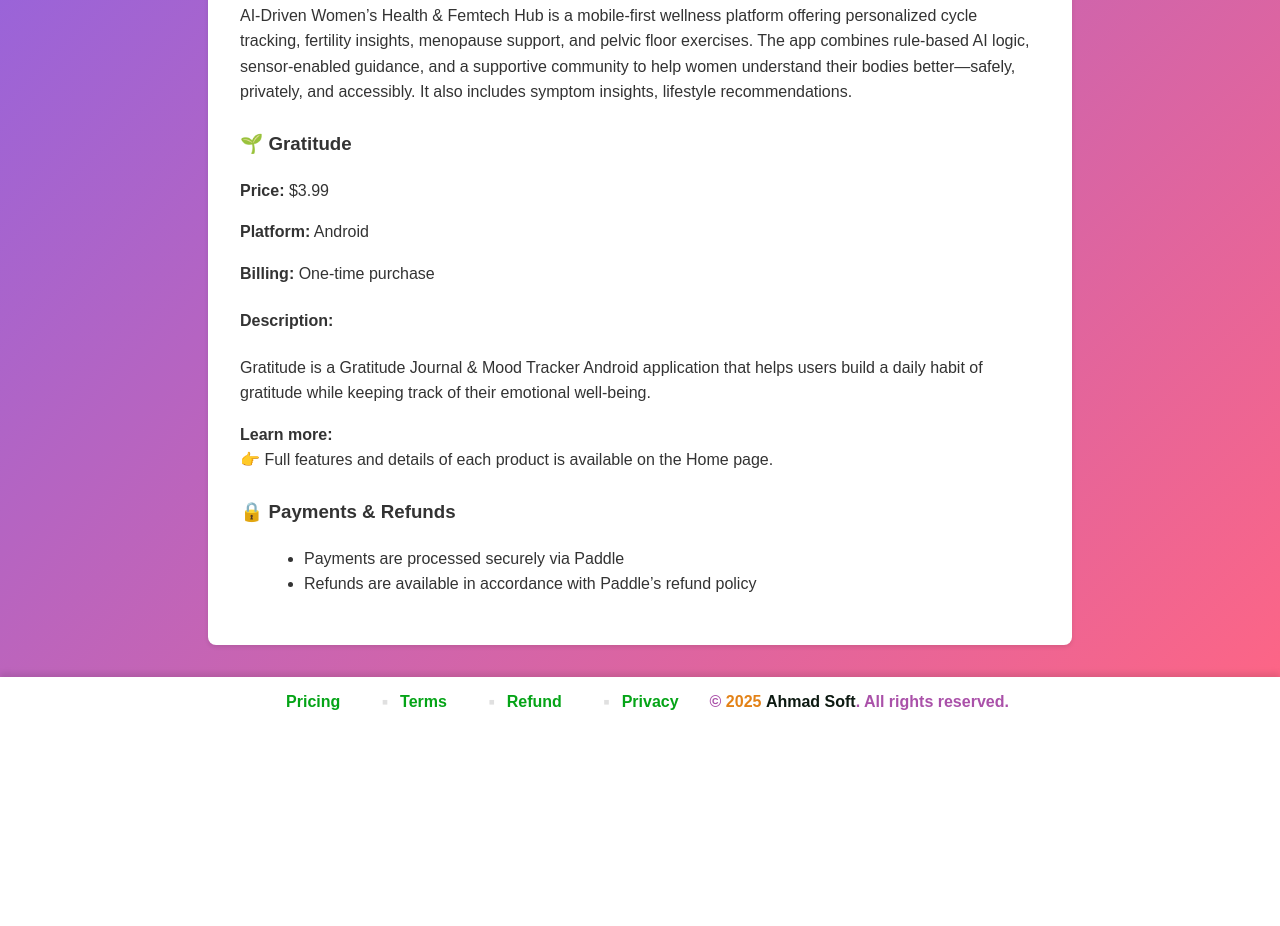
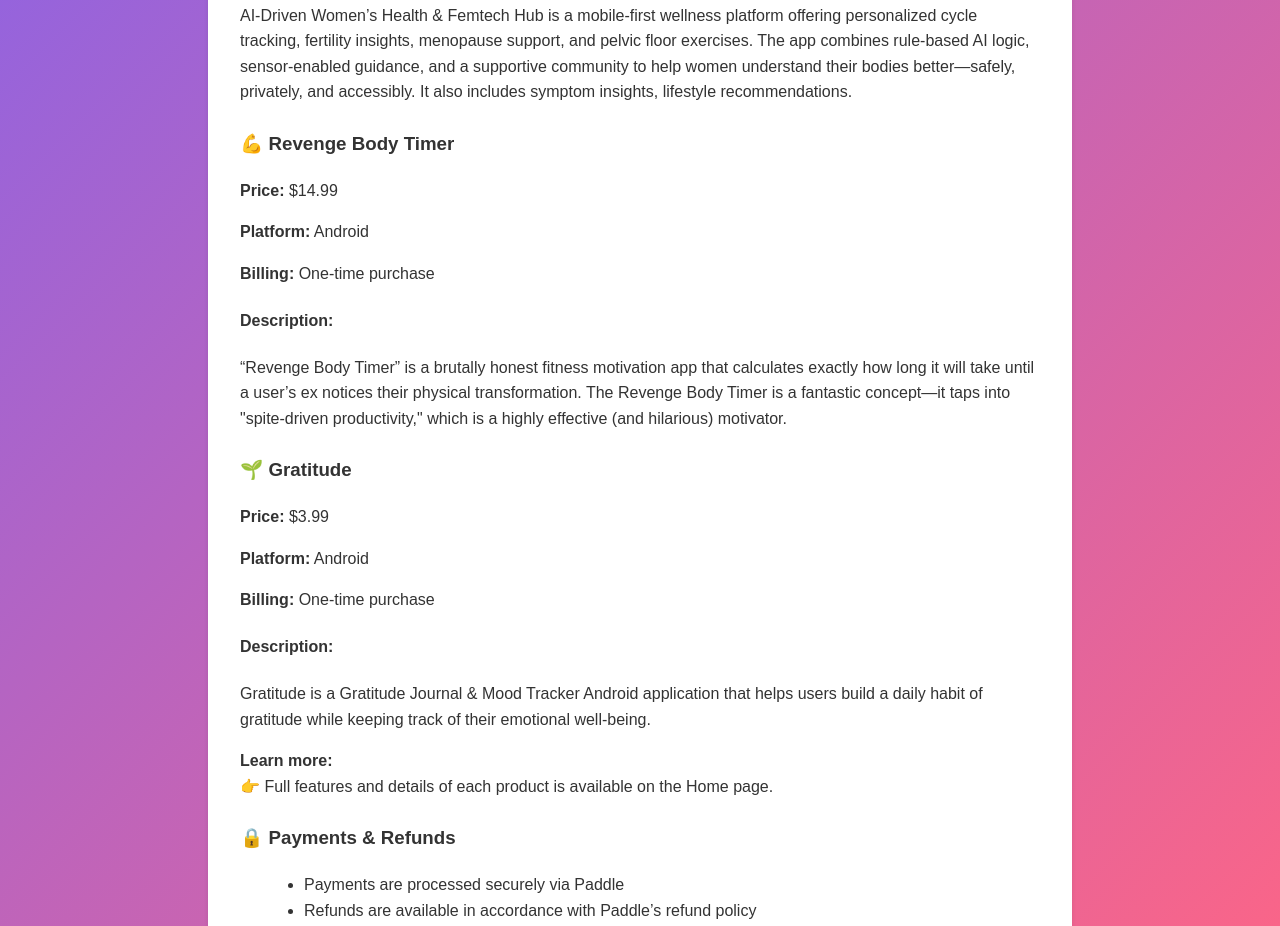
Before and after one commit to DrTayyebAhmad/ahmadsoft, a website: page pricing.html in a window 1280 px wide. Shown: the part 920-1846 px from the top of the page. Before the commit the page ends 1647 px from the top, so only its background shows below. Drawn offline with Linux system fonts and the light colour scheme.

Commit message:
Update pricing page with new product details
Added new product 'Revenge Body Timer' with pricing and description.

```diff
--- a/pricing.html
+++ b/pricing.html
@@ -42,6 +42,16 @@
           AI-Driven Women’s Health & Femtech Hub is a mobile-first wellness platform offering personalized cycle tracking, fertility insights, menopause support, and pelvic floor exercises. The app combines rule-based AI logic, sensor-enabled guidance, and a supportive community to help women understand their bodies better—safely, privately, and accessibly. It also includes symptom insights, lifestyle recommendations.
         </p>
 
+		  <h3>💪 Revenge Body Timer </h3>
+        <p><strong>Price:</strong> $14.99</p>
+        <p><strong>Platform:</strong> Android</p>
+        <p><strong>Billing:</strong> One-time purchase</p>
+        <h4>Description:</h4>
+        <p>
+          “Revenge Body Timer” is a brutally honest fitness motivation app that calculates exactly how long it will take until a user’s ex notices their physical transformation.
+           The Revenge Body Timer is a fantastic concept—it taps into "spite-driven productivity," which is a highly effective (and hilarious) motivator.
+        </p>
+
         <h3>🌱 Gratitude</h3>
         <p><strong>Price:</strong> $3.99</p>
         <p><strong>Platform:</strong> Android</p>
@@ -52,6 +62,7 @@
         </p>
 
         <p><strong>Learn more:</strong><br>
+
         👉 Full features and details of each product is  available on the Home page.</p>
 
         <h3>🔒 Payments & Refunds</h3>
```
